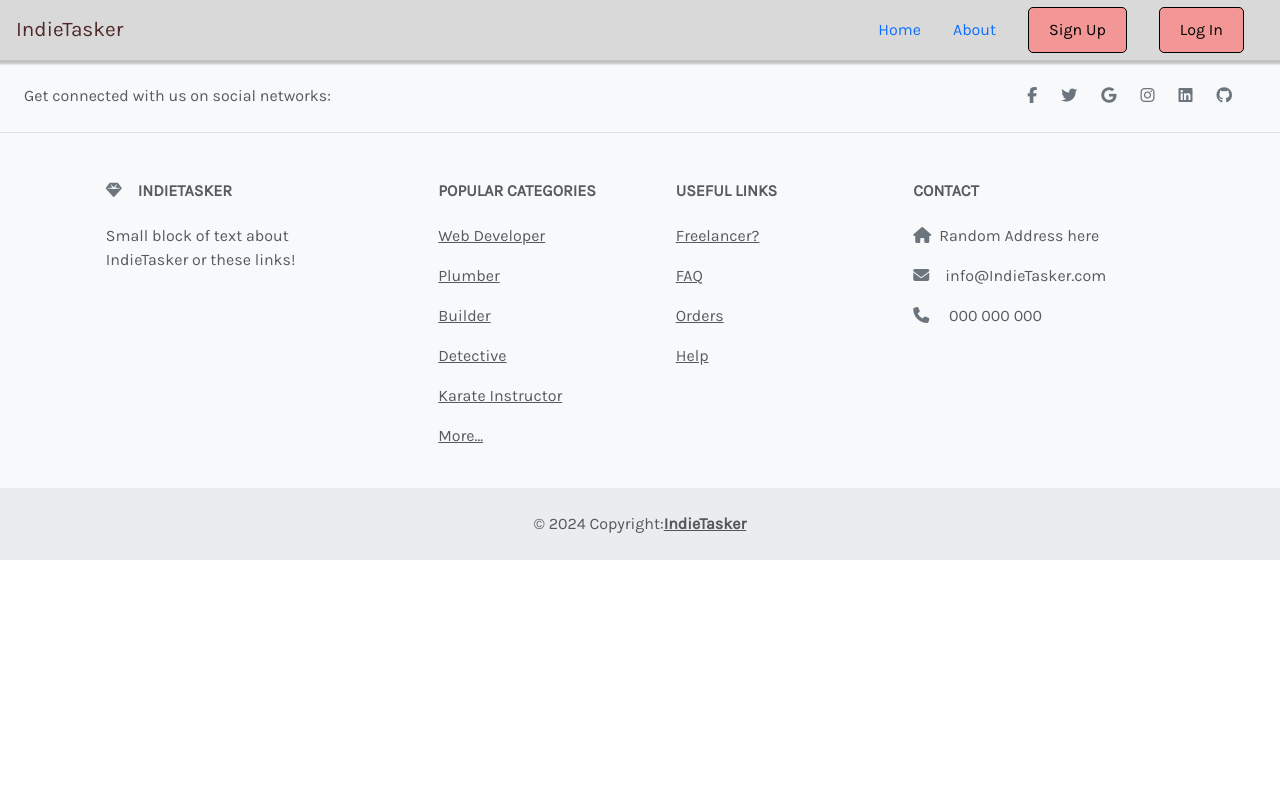
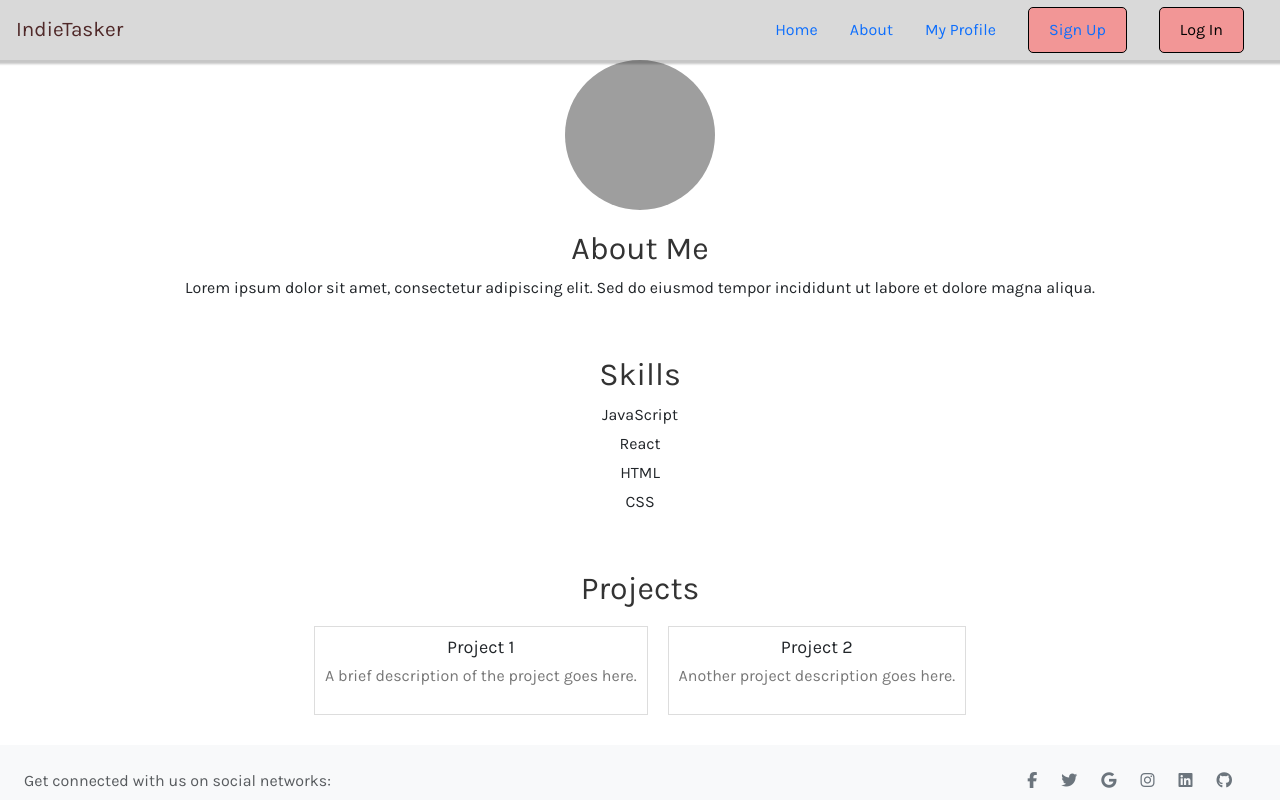
Before and after one commit to Moh-Zaman/IndieTasker, a React (Vite) app: page /profile in a window 1280 px wide. Shown: the top 800 px of the page. Built offline with nearby package versions, Linux system fonts and the light colour scheme; grey boxes are pictures that could not be loaded.

Commit message:
Profile section adde

```diff
--- a/src/App.jsx
+++ b/src/App.jsx
@@ -2,6 +2,7 @@ import Home from "./pages/Home/Home";
 import About from "./pages/About/About";
 import Navbar from "./components/Navbar/Navbar";
 import Login from "./pages/Login/Login";
+import Profiles from "./pages/Profiles/Profiles";
 import { Route, Routes } from "react-router-dom";
 import Footer from "./components/Footer/Footer";
 
@@ -14,6 +15,7 @@ function App() {
             <Routes>
                 <Route path="/" element={<Home />} />
                 <Route path="/login" element={<Login />} />
+                <Route path="/profile" element={<Profiles />} />
                 <Route path="/about" element={<About />} />
             </Routes>
             <Footer />
--- a/src/components/Navbar/Navbar.jsx
+++ b/src/components/Navbar/Navbar.jsx
@@ -31,12 +31,13 @@ function Navbar() {
                         <a href="/about">About</a>
                     </li>
                     <li>
-                        <button className="sign-up-button">Sign Up</button>
+                    <a href="/profile">My Profile</a>
                     </li>
                     <li>
-                        <a className="log-in-button" href="/login">
-                            Log In
-                        </a>
+                    <a className="sign-up-button" href="/sign-up">Sign Up</a>
+                    </li>
+                    <li>
+                        <a className="log-in-button" href="/login">Log In</a>
                     </li>
                 </ul>
             </div>
--- /dev/null
+++ b/src/pages/Profiles/Profiles.css
@@ -0,0 +1,54 @@
+.profiles-container {
+    display: flex;
+    flex-direction: column;
+    align-items: center;
+  }
+
+  .profiles-picture img {
+    border-radius: 50%;
+    width: 150px;
+    height: 150px;
+    object-fit: cover;
+  }
+
+  .profiles-about,
+  .profiles-skills,
+  .profiles-projects {
+    margin: 20px 0;
+    text-align: center;
+  }
+
+  .profiles-about-title,
+  .profiles-skills-title,
+  .profiles-projects-title {
+    color: #333;
+  }
+
+  .profiles-skills-list {
+    list-style-type: none;
+    padding: 0;
+  }
+
+  .profiles-skills-item {
+    margin: 5px 0;
+  }
+
+  .profiles-projects-list {
+    display: flex;
+    justify-content: space-around;
+  }
+
+  .profiles-project {
+    border: 1px solid #ddd;
+    padding: 10px;
+    margin: 10px;
+  }
+
+  .profiles-project-title {
+    font-size: 18px;
+    margin-bottom: 5px;
+  }
+
+  .profiles-project-description {
+    color: #777;
+  }
--- /dev/null
+++ b/src/pages/Profiles/Profiles.jsx
@@ -0,0 +1,52 @@
+import React from 'react';
+import './Profiles.css';
+
+const Profiles = () => {
+  return (
+    <div className="profiles-container">
+      <div className="profiles-picture">
+        {/* Profile picture section */}
+        <img src="path/to/profile-picture.jpg" alt="Profile" />
+      </div>
+      <div className="profiles-about">
+        {/* About me section */}
+        <h2 className="profiles-about-title">About Me</h2>
+        <p className="profiles-about-text">
+          Lorem ipsum dolor sit amet, consectetur adipiscing elit.
+          Sed do eiusmod tempor incididunt ut labore et dolore magna aliqua.
+        </p>
+      </div>
+      <div className="profiles-skills">
+        {/* Skills section */}
+        <h2 className="profiles-skills-title">Skills</h2>
+        <ul className="profiles-skills-list">
+          <li className="profiles-skills-item">JavaScript</li>
+          <li className="profiles-skills-item">React</li>
+          <li className="profiles-skills-item">HTML</li>
+          <li className="profiles-skills-item">CSS</li>
+        </ul>
+      </div>
+      <div className="profiles-projects">
+        {/* Project display section */}
+        <h2 className="profiles-projects-title">Projects</h2>
+        <div className="profiles-projects-list">
+          {/* Display individual projects here */}
+          <div className="profiles-project">
+            <h3 className="profiles-project-title">Project 1</h3>
+            <p className="profiles-project-description">
+              A brief description of the project goes here.
+            </p>
+          </div>
+          <div className="profiles-project">
+            <h3 className="profiles-project-title">Project 2</h3>
+            <p className="profiles-project-description">
+              Another project description goes here.
+            </p>
+          </div>
+        </div>
+      </div>
+    </div>
+  );
+};
+
+export default Profiles;
```
